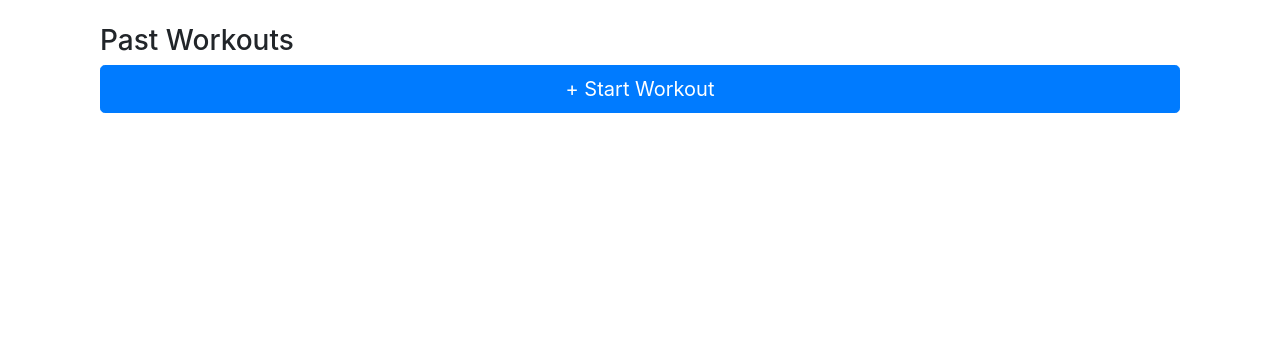
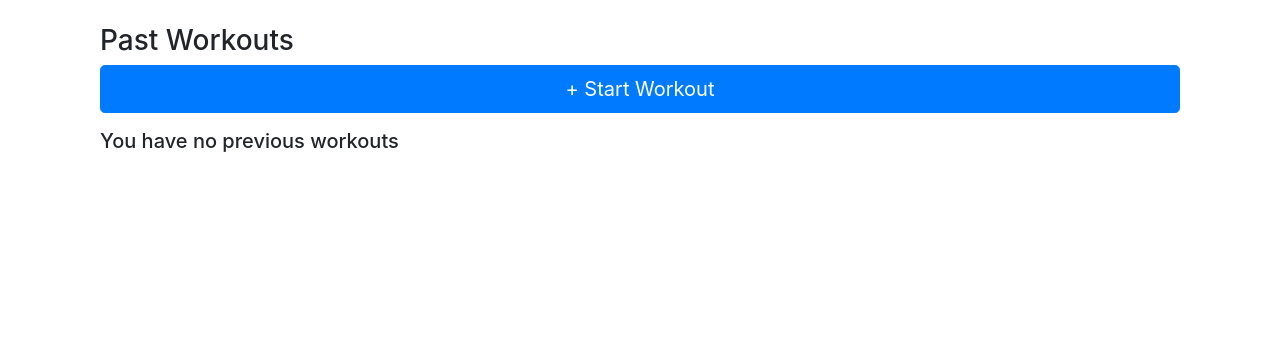
Before and after one commit to Tharindu-h/workout_tracker, a Django app: page / in a window 1280 px wide. Shown: the part 79-430 px from the top of the page. Run offline with Django 4.2, Linux system fonts and the light colour scheme; the visitor is signed in with stand-in values (Sample User, id 1); data that the repository does not hold is empty; parts of the project's set-up code (start-up, migrations or seed data) failed here and were passed over; some libraries are stand-ins or nearby versions.

Commit message:
Indicate to the user that they have no pervious workouts when they have none

```diff
--- a/workout/templates/workout/overview.html
+++ b/workout/templates/workout/overview.html
@@ -6,6 +6,11 @@
   <div class="container">
     <a class="btn btn-primary btn-block btn-lg" href="{% url 'workout_create' %}">+ Start Workout</a>
   </div>
+  {% if not workouts %}
+    <div class="container mt-3">
+      <h5>You have no previous workouts</h5>
+    </div>
+  {% endif %}
   {% for workout in workouts %}
     <div class="container mt-4">
       <div class="card" style="">
@@ -22,6 +27,5 @@
         </div>
       </div>
     </div>
-
   {% endfor %}
 {% endblock %}
```
Lines whose indentation alone changed are shown as unchanged.
